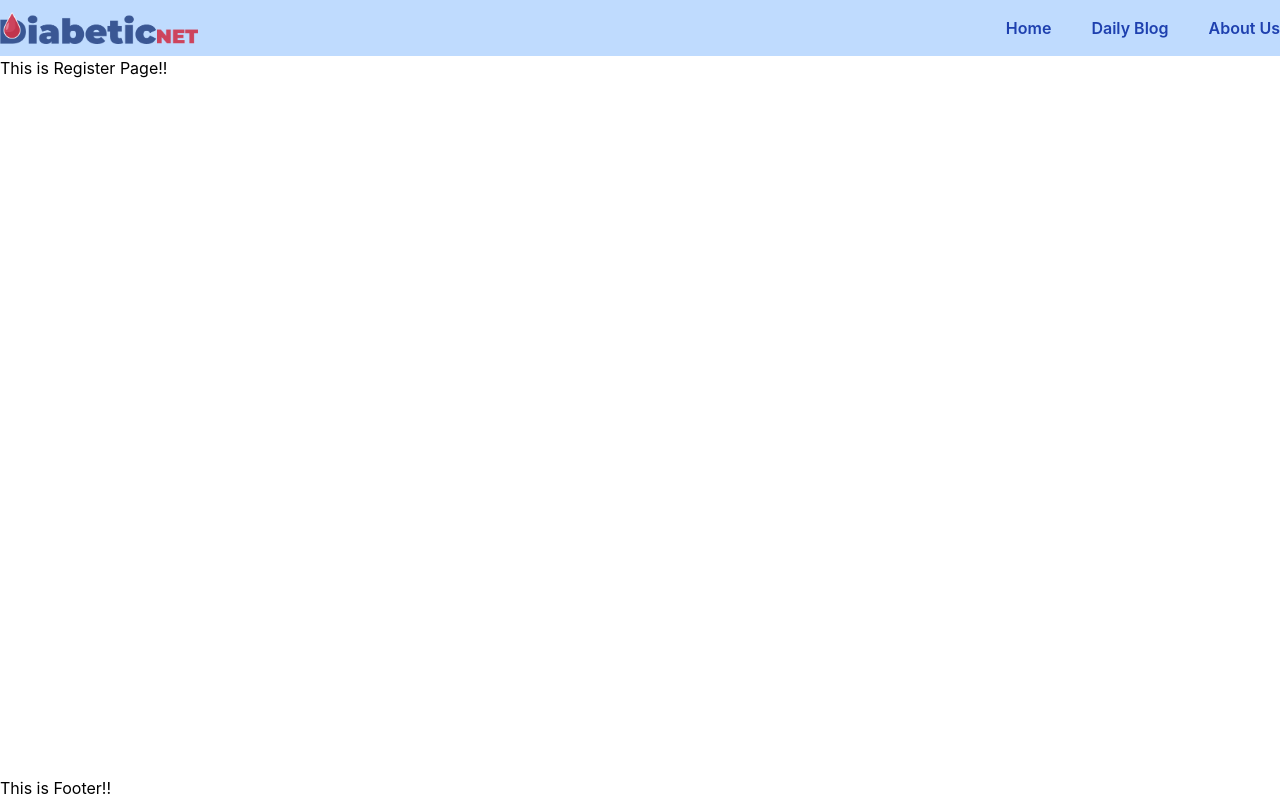
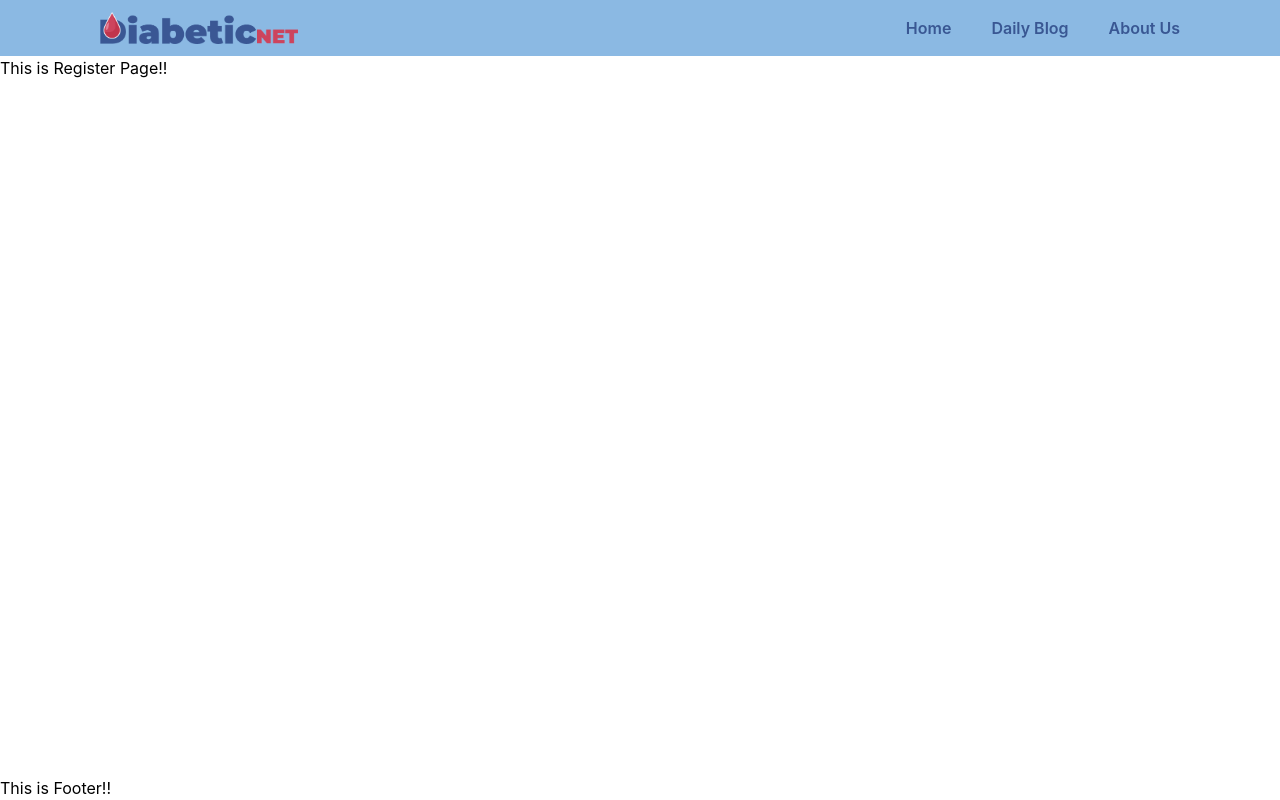
Before and after one commit to phsaurav/diabetic-net, a React (Create React App) app: page /register in a window 1280 px wide. Built offline with nearby package versions, Linux system fonts and the light colour scheme.

Commit message:
Custom Theme Set 🎭

```diff
--- a/src/components/Header/Header.js
+++ b/src/components/Header/Header.js
@@ -7,9 +7,9 @@ const Header = () => {
 	const [isOpen, setIsOpen] = useState(false);
 	return (
 		<div>
-			<nav className="bg-blue-200 relative z-20">
+			<nav className="bg-blue-10 relative z-20">
 				<div className="container mx-auto">
-					<div className="bg-blue-200 text-black py-3 ">
+					<div className="bg-blue-10 text-black py-3 ">
 						<div className="flex items-center justify-between">
 							<NavLink to="/home">
 								<img className="h-8" src={logo} alt="logo" />
@@ -19,7 +19,7 @@ const Header = () => {
 								<div className="hidden sm:flex items-center space-x-10">
 									<NavLink
 										to="/home"
-										className="font-semibold text-blue-800"
+										className="font-semibold text-blue-40"
 										activeStyle={{
 											color: '#F71843',
 										}}
@@ -27,8 +27,8 @@ const Header = () => {
 										Home
 									</NavLink>
 									<NavLink
-										to="/blogs"
-										className="font-semibold text-blue-800"
+										to="/blog"
+										className="font-semibold text-blue-40"
 										activeStyle={{
 											color: '#F71843',
 										}}
@@ -37,7 +37,7 @@ const Header = () => {
 									</NavLink>
 									<NavLink
 										to="/about"
-										className="font-semibold text-blue-800"
+										className="font-semibold text-blue-40"
 										activeStyle={{
 											color: '#F71843',
 										}}
--- a/tailwind.config.js
+++ b/tailwind.config.js
@@ -1,7 +1,35 @@
+const colors = require('tailwindcss/colors');
 module.exports = {
 	purge: ['./src/**/*.{js,jsx,ts,tsx}', './public/index.html'],
 	darkMode: false, // or 'media' or 'class'
 	theme: {
+		screens: {
+			sm: '480px',
+			md: '768px',
+			lg: '1080px',
+			xl: '1440px',
+		},
+		colors: {
+			blue: {
+				10: '#8BB9E3',
+				20: '#6A87C1',
+				30: '#5973B0',
+				40: '#395793',
+				50: '#2F4171',
+				...colors.blue,
+			},
+			black: colors.black,
+			white: colors.white,
+			gray: colors.trueGray,
+			bluegray: colors.blueGray,
+			indigo: colors.indigo,
+			red: colors.rose,
+			yellow: colors.amber,
+			orange: colors.orange,
+			green: colors.green,
+			lime: colors.lime,
+		},
+		fontFamily: {},
 		extend: {},
 	},
 	variants: {
```
